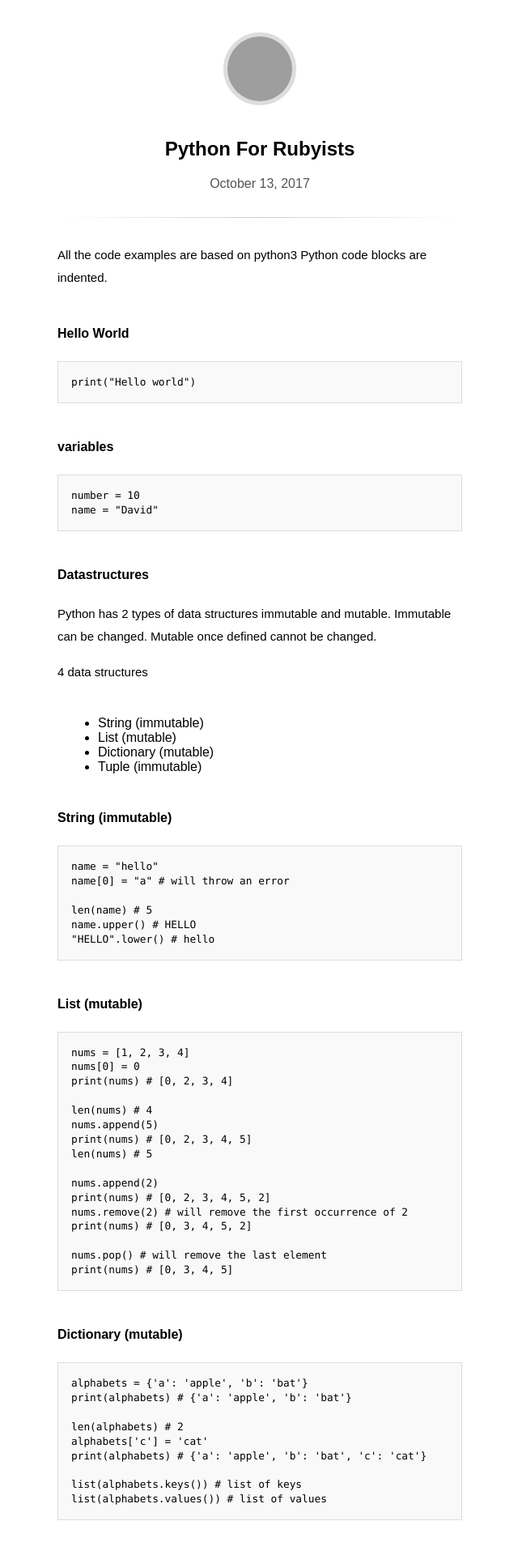
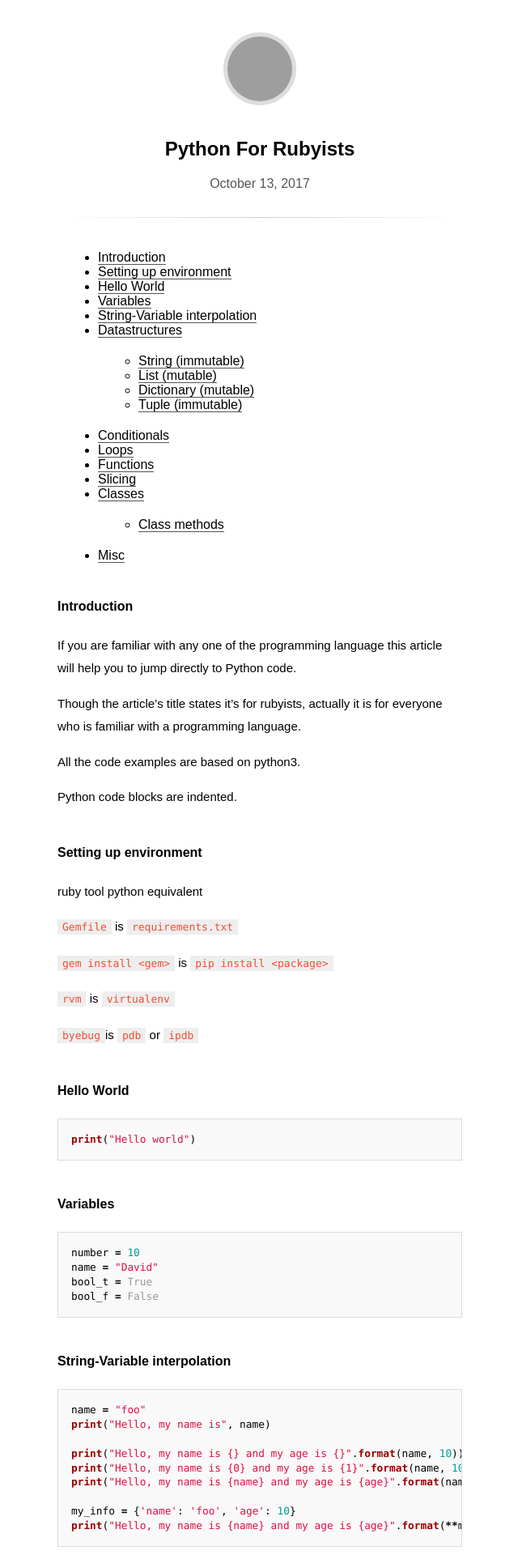
Before and after one commit to goutham2027/pythonforhumans, a Jekyll site: the page built from _posts/2017-10-13-python-for-rubyists.md, in a window 1280 px wide. Shown: the top 1920 px of the page at 81% size, without its empty margins (319-959 px from the left). Built offline with Jekyll 4.4.1, drawn with Linux system fonts in a browser that asks for light colours; some web fonts are replaced; some of the changed text lies outside the part shown; grey boxes are pictures that could not be loaded.

Commit message:
python for rubyists

````diff
--- a/_posts/2017-10-13-python-for-rubyists.md
+++ b/_posts/2017-10-13-python-for-rubyists.md
@@ -2,19 +2,58 @@
 title: Python For Rubyists
 tags: python
 ---
-All the code examples are based on python3
+* TOC
+{:toc}
+
+#### Introduction
+
+If you are familiar with any one of the programming language this article will
+help you to jump directly to Python code.
+
+Though the article's title states it's for rubyists, actually it is for everyone who is
+familiar with a programming language.
+
+All the code examples are based on python3.
+
 Python code blocks are indented.
 
+#### Setting up environment
+ruby tool python equivalent
+
+`Gemfile` is `requirements.txt`
+
+`gem install <gem>` is `pip install <package>`
+
+`rvm` is `virtualenv`
+
+`byebug`is `pdb` or `ipdb`
+
+
 #### Hello World
-```
+{% highlight python %}
 print("Hello world")
-```
+{% endhighlight %}
 
-#### variables
-```
+#### Variables
+{% highlight python %}
 number = 10
 name = "David"
-```
+bool_t = True
+bool_f = False
+{% endhighlight %}
+
+#### String-Variable interpolation
+{% highlight python %}
+name = "foo"
+print("Hello, my name is", name)
+
+print("Hello, my name is {} and my age is {}".format(name, 10))
+print("Hello, my name is {0} and my age is {1}".format(name, 10))
+print("Hello, my name is {name} and my age is {age}".format(name='goutham', age=10))
+
+my_info = {'name': 'foo', 'age': 10}
+print("Hello, my name is {name} and my age is {age}".format(**my_info))
+{% endhighlight %}
 
 #### Datastructures
 Python has 2 types of data structures immutable and mutable.
@@ -22,23 +61,24 @@ Immutable can be changed.
 Mutable once defined cannot be changed.
 
 4 data structures
-* String (immutable)
-* List (mutable)
-* Dictionary (mutable)
-* Tuple (immutable)
 
-#### String (immutable)
-```
++ String (immutable)
++ List (mutable)
++ Dictionary (mutable)
++ Tuple (immutable)
+
+##### String (immutable)
+{% highlight python %}
 name = "hello"
 name[0] = "a" # will throw an error
 
 len(name) # 5
 name.upper() # HELLO
 "HELLO".lower() # hello
-```
+{% endhighlight %}
 
-#### List (mutable)
-```
+##### List (mutable)
+{% highlight python %}
 nums = [1, 2, 3, 4]
 nums[0] = 0
 print(nums) # [0, 2, 3, 4]
@@ -55,10 +95,10 @@ print(nums) # [0, 3, 4, 5, 2]
 
 nums.pop() # will remove the last element
 print(nums) # [0, 3, 4, 5]
-```
+{% endhighlight %}
 
-#### Dictionary (mutable)
-```
+##### Dictionary (mutable)
+{% highlight python %}
 alphabets = {'a': 'apple', 'b': 'bat'}
 print(alphabets) # {'a': 'apple', 'b': 'bat'}
 
@@ -68,18 +108,18 @@ print(alphabets) # {'a': 'apple', 'b': 'bat', 'c': 'cat'}
 
 list(alphabets.keys()) # list of keys
 list(alphabets.values()) # list of values
-```
+{% endhighlight %}
 
-#### Tuple (immutable)
-```
+##### Tuple (immutable)
+{% highlight python %}
 names = ('Foo', 'Baz')
 names[0] = 'Zoo' # throws an error
 
-len(names)
-```
+len(names) # 2
+{% endhighlight %}
 
-#### conditionals
-```
+#### Conditionals
+{% highlight python %}
 fruit = "apple"
 
 if fruit == "apple:
@@ -88,24 +128,24 @@ elsif fruit == 'orange':
   print("fruit is banana")
 else:
   print("fruit is neither an orange nor a banana"
-```
+{% endhighlight %}
 
-```
+{% highlight python %}
 num = 6
 
 if num % 2 == 0 and num % 3 == 0:
   print("{} is divisible by 6")
-```
+{% endhighlight %}
 
 #### Loops
-```
+{% highlight python %}
 i = 0
 while i < 10:
   print(i)
   i += 1
-```
+{% endhighlight %}
 
-```
+{% highlight python %}
 for i in range(10):
   print(i)
 
@@ -114,10 +154,10 @@ for i in [1,2,3]:
 
 for i in "foo":
   print(i)
-```
+{% endhighlight %}
 
 #### Functions
-```
+{% highlight python %}
 def say_hello(names):
   for name in names:
     print("Hello, {}".format(name))
@@ -130,9 +170,58 @@ def say_hello(*names):
     print("Hello, {}".format(name))
 
 say_hello('foo', 'baz')
-```
+{% endhighlight %}
 
 #### Slicing
 http://pythoncentral.io/how-to-slice-listsarrays-and-tuples-in-python/
 
-#### Variable interpolation
+
+#### Classes
+The classic example of object oriented programming.
+{% highlight python %}
+class Animal(object):
+  # constructor
+  def __init__(self, name, legs):
+    self.name = name
+    self.legs = legs
+
+  def say_name(self):
+    print("My name is {}".format(self.name))
+
+
+class Dog(Animal):
+  def __init__(self, name, legs):
+    super(Dog, self).__init__(name, legs)
+
+  def bark(self):
+    print("Woof Woof!!!")
+
+dog = Dog('dog', 4)
+dog.say_name() # My name is Lucy
+dog.bark() # Woof Woff!!!
+{% endhighlight %}
+
+##### Class methods
+{% highlight python %}
+class Animal(object):
+  # constructor
+  def __init__(self, name, legs):
+    self.name = name
+    self.legs = legs
+
+  def say_name(self):
+    print("My name is {}".format(self.name))
+
+  @classmethod
+  def with_2_legs(cls):
+    print("Animals with 2 legs")
+{% endhighlight %}
+
+#### Misc
+{% highlight python %}
+# Finding the type of a variable
+type(<variable_name>
+
+# get object id
+id(<var|object>
+{% endhighlight %}
--- a/_sass/main.scss
+++ b/_sass/main.scss
@@ -385,3 +385,7 @@ span.tag {
   letter-spacing: normal;
   display: block;
 }
+
+li > ul {
+  margin: 20px 0;
+}
````
